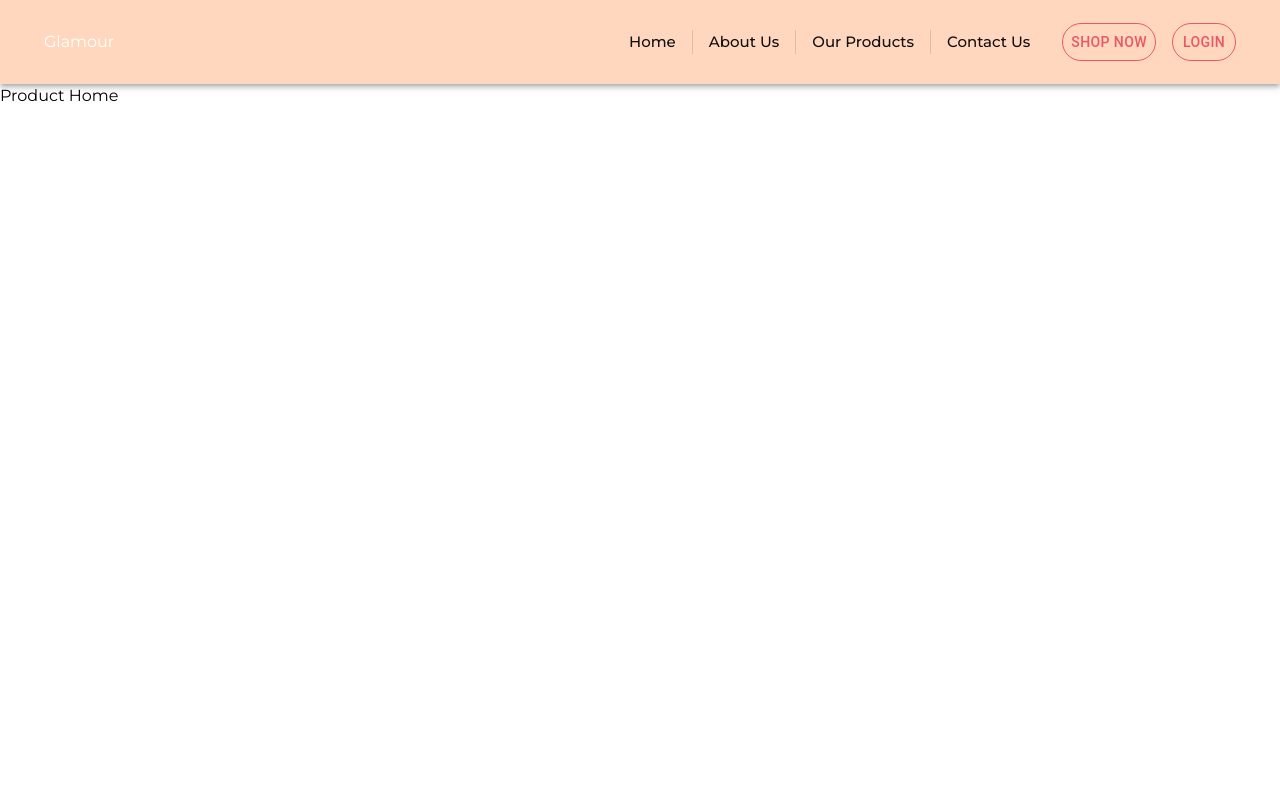
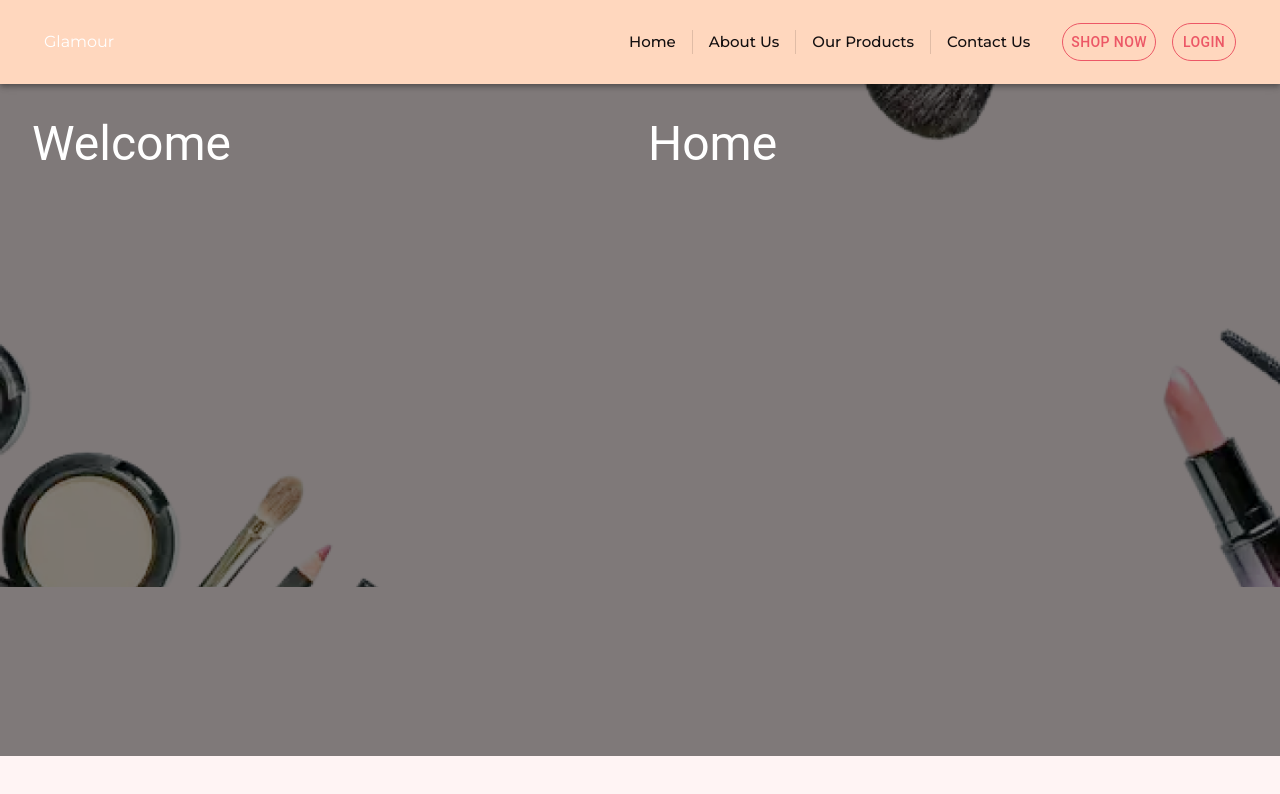
Before and after one commit to Sochuks/ecommerce-hng, a React (Vite) app: page / in a window 1280 px wide. Shown: the top 794 px of the page. Built offline with nearby package versions, Linux system fonts and the light colour scheme.

Commit message:
Created the header components and modified styles

```diff
--- a/src/components/Navbar.jsx
+++ b/src/components/Navbar.jsx
@@ -13,7 +13,6 @@ const Navbar = () => {
     padding: '10px 20px'
   })
 
-
   const Menu = styled(Box)(({theme}) =>({
     fontSize: '15px',
     color: theme.palette.store_black.main,
@@ -24,7 +23,7 @@ const Navbar = () => {
     [theme.breakpoints.down('md')]:{
       display: 'none'
     }
-  }))
+  }));
 
   const ButtonSX = {
     borderColor: theme.palette.primary.main,
--- a/src/index.css
+++ b/src/index.css
@@ -12,4 +12,5 @@
 body{
   font-family: "Montserrat", sans-serif;
   line-height: 1.5rem;
+  background-color: #FFD7BE;
 }
--- a/src/pages/Product.jsx
+++ b/src/pages/Product.jsx
@@ -1,10 +1,59 @@
 import React from 'react'
+// mui imports
+import { styled, useTheme } from '@mui/material/styles';
+import { Box, Grid, Typography } from '@mui/material';
+
+// Header-Image
+import Hero from '../assets/img/Rectangle 2.png'
 
 const Product = () => {
+
+
+  const Header = styled(Box)(({theme}) =>({
+    position: 'relative',
+    width: '100%',
+    height: '100vh',
+    backgroundColor: theme.palette.primary.light,
+    backgroundImage: `url(${Hero})`,
+    backgroundSize: 'contain',
+    backgroundRepeat: 'no-repeat',
+    overflow: 'hidden',
+  }));
+
+  const Overlay = styled(Box)(({ theme }) => ({
+    position: 'absolute',
+    top: 0,
+    left: 0,
+    width: '100%',
+    height: '84vh',
+    backgroundColor: 'rgba(0, 0, 0, 0.5)',
+  }));
+
+  const ContentBox = styled(Box)(({ theme }) => ({
+    position: 'relative',
+    zIndex: 1,
+    color: '#fff',
+    padding: theme.spacing(4),
+  }));
+
+
+
   return (
-    <div>
-        <p className='font-semibold text-3xl text-green-500'>Product Home</p>
-    </div>
+    <>
+      <Header>
+      <Overlay />
+      <ContentBox>
+        <Grid container spacing={2}>
+          <Grid item xs={6}>
+            <Typography variant="h3">Welcome</Typography>
+          </Grid>
+          <Grid item xs={6}>
+            <Typography variant="h3">Home</Typography>
+          </Grid>
+        </Grid>
+      </ContentBox>
+    </Header>
+    </>
   )
 }
 
```
Also changed, not shown: src/assets/img/Rectangle 2.png (added).
